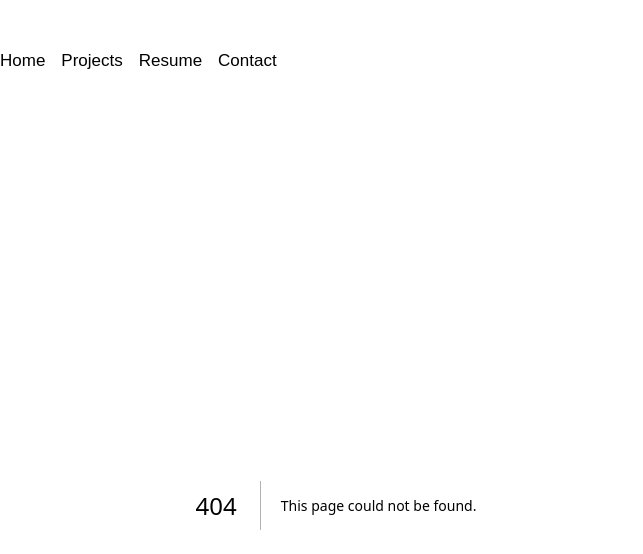
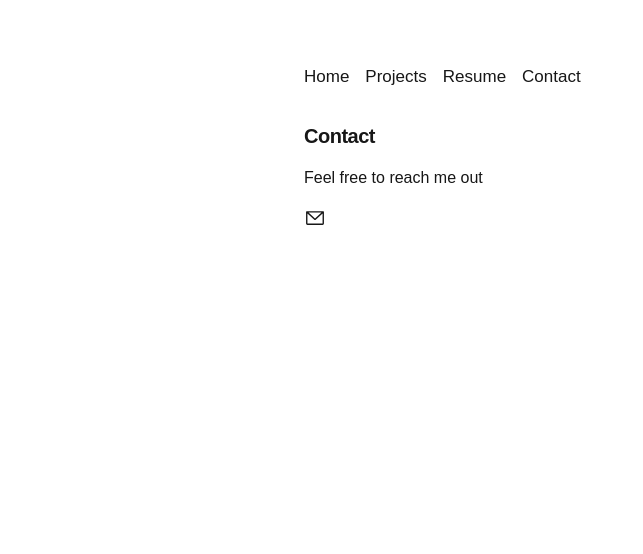
Before and after one commit to srabhiram/abhiram, a Next.js app: page /contact in a window 1280 px wide. Before the commit this address had no page. Shown: the top 554 px of the page, without its empty margins (0-643 px from the left). Built offline with nearby package versions, Linux system fonts and the light colour scheme.

Commit message:
Added contact component

```diff
--- /dev/null
+++ b/src/app/contact/page.tsx
@@ -0,0 +1,12 @@
+import Contact from '@/components/Contact'
+import React from 'react'
+
+function ContactPage() {
+  return (
+    <section>
+      <Contact />
+    </section>
+  )
+}
+
+export default ContactPage
--- a/src/components/Contact.tsx
+++ b/src/components/Contact.tsx
@@ -1,9 +1,22 @@
-import React from 'react'
+import { EnvelopeSimple } from "@phosphor-icons/react/dist/ssr";
+import React from "react";
 
 function Contact() {
   return (
-    <div>Contact</div>
-  )
+    <div>
+      <h2 className="text-xl tracking-tight font-semibold mb-4">Contact</h2>
+      <p>Feel free to reach me out</p>
+      <span className="inline-flex items-center gap-1 mt-4">
+        <EnvelopeSimple size={22}/>
+        <a
+          href="mailto:sriramoji.abhiram@gmail.com"
+          className="underline text-white/85 hover:text-white"
+        >
+          sriramoji.abhiram@gmail.com
+        </a>
+      </span>
+    </div>
+  );
 }
 
-export default Contact
+export default Contact;
```
